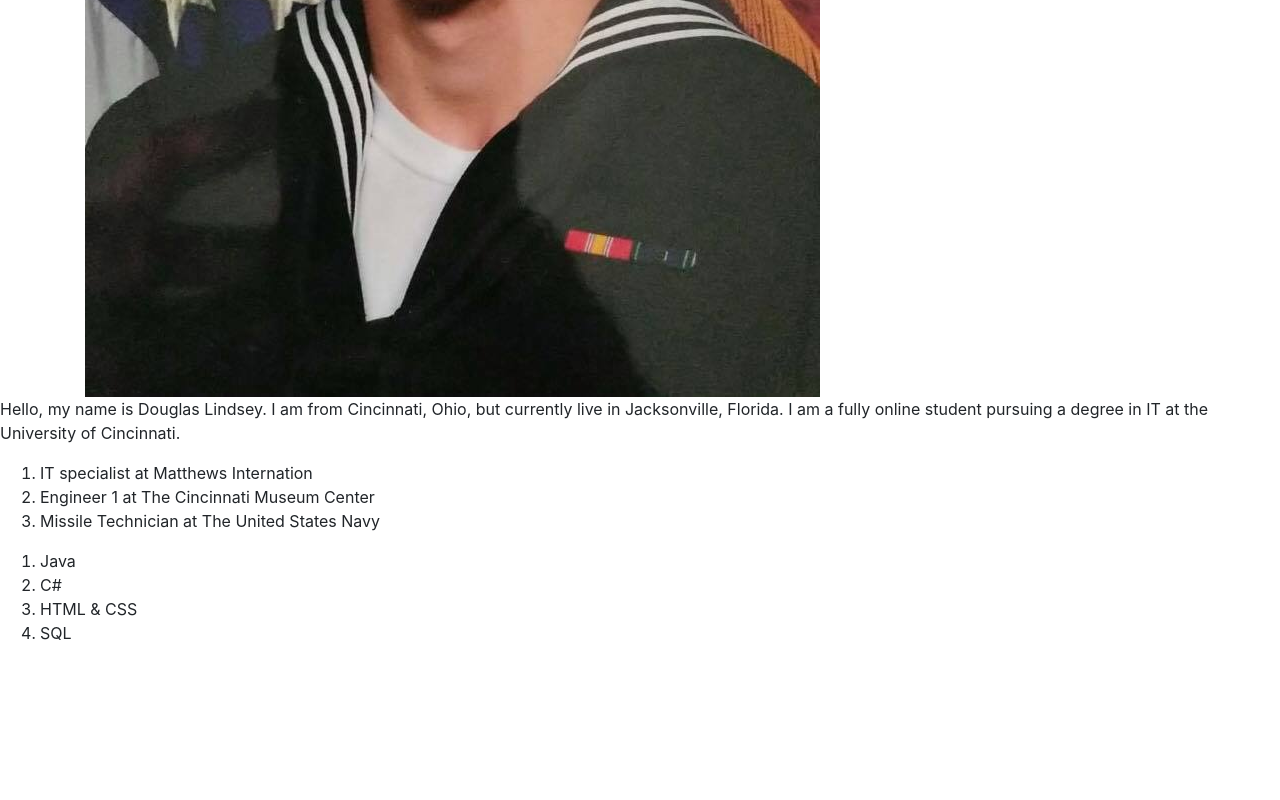
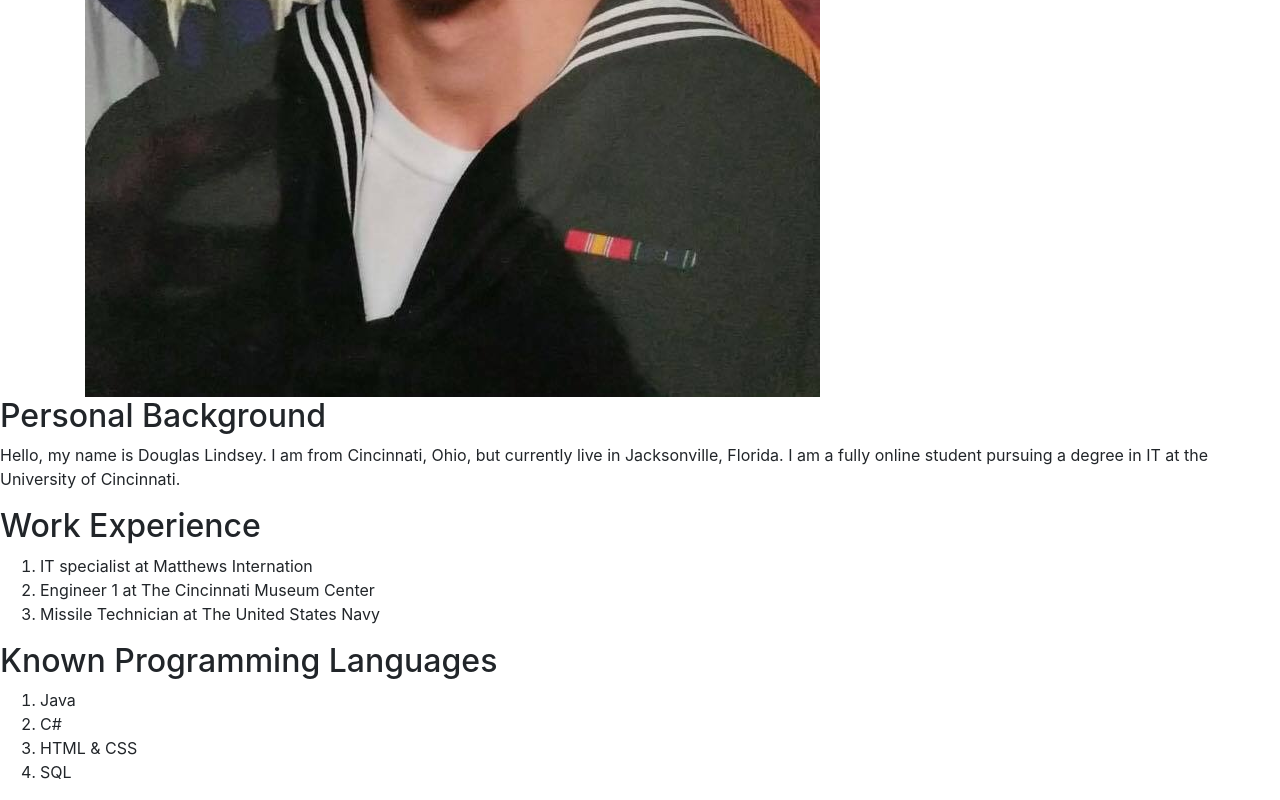
Before and after one commit to it3049c-fall22-henderson/online-portfolio-douglaslindsey, a website: page index.html in a window 1280 px wide. Shown: the part 591-1391 px from the top of the page. Before the commit the page ends 1252 px from the top, so only its background shows below. Drawn offline with nearby package versions, Linux system fonts and the light colour scheme.

Commit message:
added in missing h2's

```diff
--- a/index.html
+++ b/index.html
@@ -22,6 +22,7 @@
   </div>
 
   <div class="personalBackground">
+    <h2>Personal Background</h2>
     <p>
       Hello, my name is Douglas Lindsey. I am from Cincinnati, Ohio, but currently live in Jacksonville, Florida. I am a
       fully online student pursuing a degree in IT at the University of Cincinnati.
@@ -29,6 +30,7 @@
   </div>
 
   <div class="experience">
+    <h2>Work Experience</h2>
     <ol>
       <li>IT specialist at Matthews Internation</li>
       <li>Engineer 1 at The Cincinnati Museum Center</li>
@@ -37,14 +39,16 @@
   </div>
 
   <div class="programmingLanguages">
+    <h2>Known Programming Languages</h2>
     <ol>
       <li>Java</li>
       <li>C#</li>
       <li>HTML & CSS</li>
       <li>SQL</li>
     </ol>
+  </div>
 
-  </div>
+
   <!-- INCLUDE SCRIPTS FILE HERE -->
 
   <!-- Bootstrap Scripts-->
```
